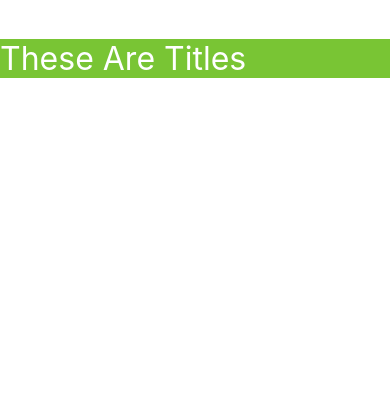
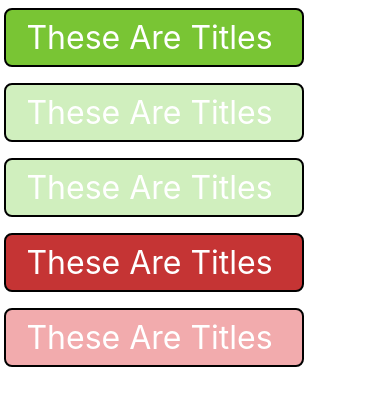
Before and after one commit to mrebay007/ReactPlayground, a React Native app: screen / in a window 390 px wide. Shown: the top 406 px of the page. Built offline with nearby package versions, Linux system fonts and the light colour scheme; what react-native would draw is missing.

Commit message:
Great stopping point

```diff
--- a/App.tsx
+++ b/App.tsx
@@ -46,11 +46,6 @@ const App = () => {
 					style={styles.scrollView}>
 
 						<Hello
-							btnType={ buttonType.error }
-							asyncFN={ () => sum(234, 234) }
-						/>
-
-						<Hello
 							btnType={ buttonType.primary }
 							asyncFN={ () => sum(234, 234) }
 						/>
@@ -65,6 +60,15 @@ const App = () => {
 							asyncFN={ () => sum(234, 234) }
 						/>
 
+						<Hello
+							btnType={ buttonType.error }
+							asyncFN={ () => sum(234, 234) }
+						/>
+
+						<Hello
+							btnType={ buttonType.errorDisabled }
+							asyncFN={ () => sum(234, 234) }
+						/>
 
 					{/* <Header />
 					{global.HermesInternal == null ? null : (
@@ -109,6 +113,7 @@ const App = () => {
 const styles = StyleSheet.create({
 	scrollView: {
 		backgroundColor: Colors.lighter,
+		width: '80%',
 	},
 	engine: {
 		position: 'absolute',
--- a/src/components/Hello.tsx
+++ b/src/components/Hello.tsx
@@ -80,30 +80,38 @@ export class Hello extends PureComponent<ShadeCtrlButtonProps, ShadeCtrlButtonSt
 
 	render = () => {
 		const { isReady, buttonType } = this.state
-		let buttonStyle = {}
+		let buttonStyle = { ...styles.btn }
 
 		switch(buttonType) {
 			case 'Primary': {
 				console.info('========= P: ', buttonType)
-				buttonStyle = styles.primary
+				buttonStyle = { ...styles.btn, ...styles.primary }
 				// console.info('THIS COOL => ', buttonStyle)
 				break
 			}
 			case 'PrimaryDisabled': {
 				console.info('========= PD: ', buttonType)
+				buttonStyle = { ...styles.btn, ...styles.primaryDisabled }
 				break
 			}
 			case 'PrimaryDisabledLoading': {
 				console.info('========= PDL: ', buttonType)
+				buttonStyle = { ...styles.btn, ...styles.primaryDisabled }
 				break
 			}
 			case 'Error': {
 				console.info('========= Err: ', buttonType)
+				buttonStyle = { ...styles.btn, ...styles.error }
+				break
+			}
+			case 'ErrorDisabled': {
+				console.info('========= Err: ', buttonType)
+				buttonStyle = { ...styles.btn, ...styles.errorDisabled }
 				break
 			}
 			default: {
 				console.info('========= DEFAULT CATCH ALL')
-				buttonStyle = styles.default
+				buttonStyle = styles.btn
 				break
 			}
 		}
@@ -154,7 +162,7 @@ const errorDisabled = '#F2ABAD'
 
 const styles = StyleSheet.create({
 
-	default: {
+	btn: {
 		flex: 1,
 		borderRadius: 8,
 		borderColor: 'black',
```
